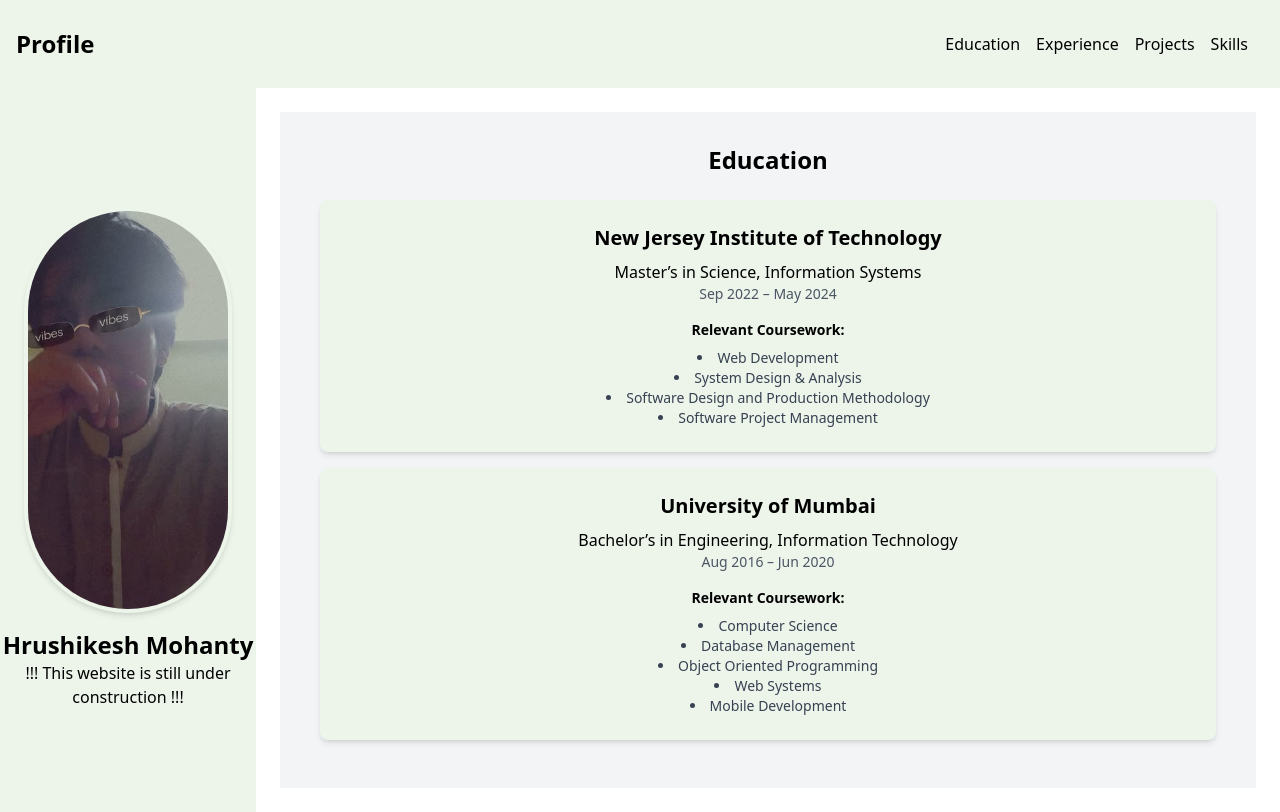
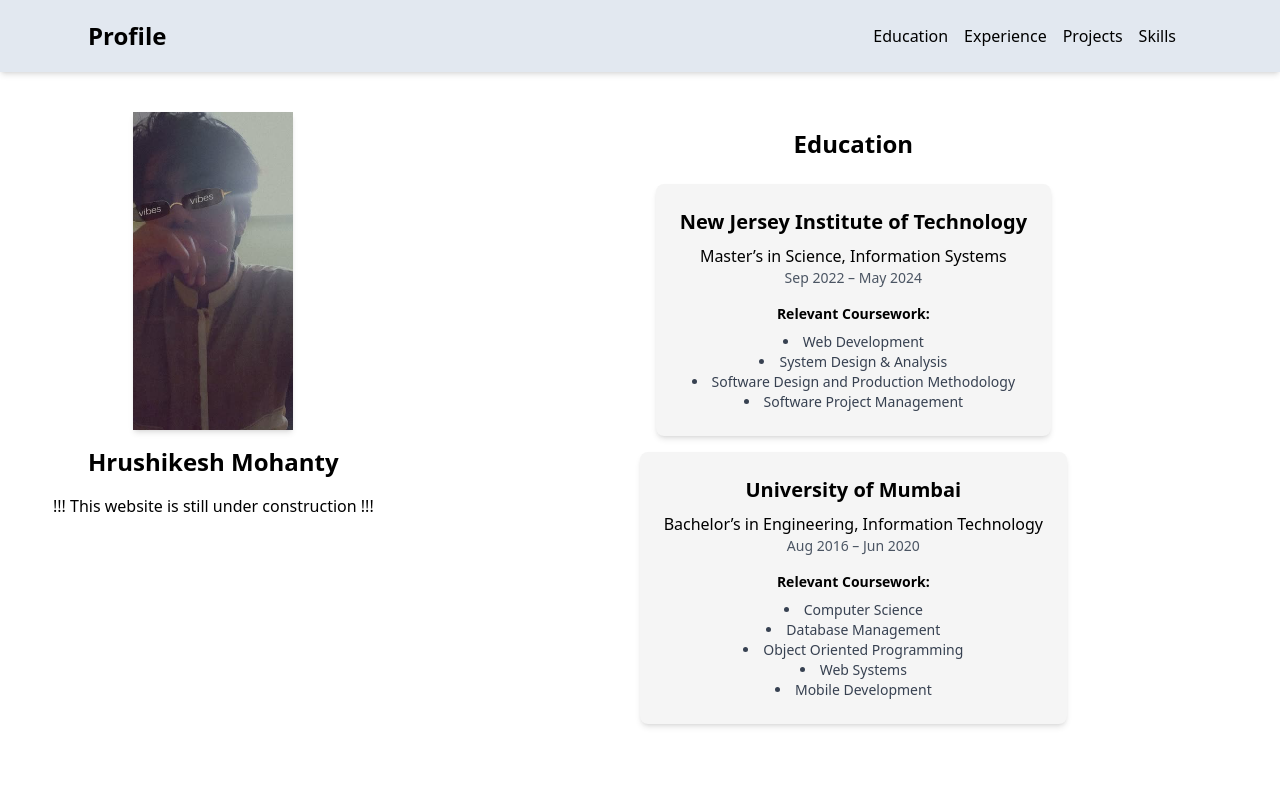
Before and after one commit to kakarot98/portfolio, a React (Vite) app: page /portfolio/education in a window 1280 px wide. Built offline with nearby package versions, Linux system fonts and the light colour scheme.

Commit message:
updated profile colors

```diff
--- a/src/App.jsx
+++ b/src/App.jsx
@@ -9,19 +9,17 @@
       <Navbar />
       <div className="main-content flex flex-row">
 
-         {/* Static Content: Profile Picture and Name */}
+        {/* Static Content: Profile Picture and Name */}
 
-        <div className="static-content w-64 flex flex-col justify-center items-center flex-shrink-0 bg-cream">
-          <div className="image m-4">
-            <img src={profile} alt="Profile" className="w-52 h-auto p-1 rounded-full shadow-md" />
-          </div>
-          <div className="font-semibold text-2xl">Hrushikesh Mohanty</div>
-          <div>!!! This website is still under construction !!!</div>
+        <div className="static-content w-1/3 flex flex-col items-center flex-shrink-0">
+          <img src={profile} alt="Profile" className="mt-10 w-40 h-auto shadow-md" />
+          <div className="font-semibold text-2xl mt-4 m-2">Hrushikesh Mohanty</div>
+          <div className="mt-2 text-center">!!! This website is still under construction !!!</div>
         </div>
 
         {/* Dynamic Content: Outlet for Routing */}
 
-        <div className="dynamic-content flex-grow p-6 bg-white">
+        <div className="dynamic-content flex-grow p-6 ">
           <Outlet />
         </div>
       </div>
--- a/src/components/education/Card.jsx
+++ b/src/components/education/Card.jsx
@@ -2,7 +2,7 @@
 
 function Card({ institution, degree, duration, coursework }) {
     return (
-        <div className="bg-white shadow-md rounded-lg p-6 mb-4" style={{ backgroundColor: '#edf5eb' }}>
+        <div className="bg-white shadow-md rounded-lg p-6 mb-4" style={{ backgroundColor: '#f5f5f5' }}>
           <h3 className="text-xl font-semibold mb-2">{institution}</h3>
           <p className="text-md font-medium">{degree}</p>
           <p className="text-sm text-gray-600 mb-4">{duration}</p>
--- a/src/components/education/Education.jsx
+++ b/src/components/education/Education.jsx
@@ -29,9 +29,9 @@
 
 const Education = () => {
   return (
-    <section className="py-8 px-4 bg-gray-100">
+    <section className="py-8 px-4">
       <h2 className="text-2xl font-bold mb-6 text-center">Education</h2>
-      <div className="max-w-4xl mx-auto">
+      <div className="max-w-4xl mx-auto flex flex-col items-center justify-start">
         {educationData.map((edu, index) => (
           <Card
             key={index}
--- a/src/components/experience/Experience.jsx
+++ b/src/components/experience/Experience.jsx
@@ -76,9 +76,9 @@
 
 
   return (
-    <section className="py-8 px-4 bg-gray-100 w-full md:w-1/2">
+    <section className="py-8 px-4">
       <h2 className="text-2xl font-bold mb-6 text-center">Professional Experience</h2>
-      <div className="space-y-4">
+      <div className="space-y-4 flex flex-col items-center justify-star">
         {experienceData.map((exp, index) => (
           <ExperienceCard
             key={index}
--- a/src/components/experience/ExperienceCard.jsx
+++ b/src/components/experience/ExperienceCard.jsx
@@ -5,9 +5,9 @@
 
   return (
     <div
-      className="bg-white shadow-md rounded-lg p-6 mb-4 cursor-pointer hover:bg-#edf5eb transition-colors duration-200"
+      className="bg-white shadow-md rounded-lg p-6 mb-4 cursor-pointer hover:bg-#edf5eb transition-colors duration-200 "
       onClick={onClick}
-      style={{ backgroundColor: '#edf5eb' }}
+      style={{ backgroundColor: '#f5f5f5' }}
     >
       <h3 className="text-xl font-semibold mb-1">{title}</h3>
       <p className="text-md font-medium text-gray-700">{company}</p>
--- a/src/components/navbar/Navbar.jsx
+++ b/src/components/navbar/Navbar.jsx
@@ -7,9 +7,9 @@
 
 const Navbar = () => {
   return (
-    <div className='flex flex-row flex-wrap justify-between items-center bg-cream shadow-md p-4'>
-      <h1 className='text-2xl font-semibold hover:text-blue-500'><Link to={`/`}>Profile</Link></h1>
-      <div className='p-4 flex flex-row justify-evenly gap-4 font-medium' >
+    <div className='flex flex-row flex-wrap justify-between items-center bg-slate-200 shadow-md p-2'>
+      <h1 className='text-2xl ml-20 font-semibold hover:text-blue-500'><Link to={``}>Profile</Link></h1>
+      <div className='p-4 mr-20 flex flex-row justify-start gap-4 font-medium' >
         <ul><Link to={'education'} className="hover:text-blue-500">Education</Link></ul>
         <ul><Link to={'experience'} className="hover:text-blue-500">Experience</Link></ul>
         <ul><Link to={`project`} className="hover:text-blue-500">Projects</Link></ul>
--- a/src/components/projects/Project.jsx
+++ b/src/components/projects/Project.jsx
@@ -74,7 +74,7 @@
 
   if (loading) {
     return (
-      <section className="py-8 px-4 bg-cream w-full">
+      <section className="py-8 px-4 ">
         <h2 className="text-2xl font-bold mb-6 text-center">Projects</h2>
         <p className="text-center">Loading projects...</p>
       </section>
@@ -83,7 +83,7 @@
 
   if (error) {
     return (
-      <section className="py-8 px-4 bg-cream w-full">
+      <section className="py-8 px-4 ">
         <h2 className="text-2xl font-bold mb-6 text-center">Projects</h2>
         <p className="text-center text-red-500">
           Failed to load projects. Please try again later.
@@ -93,7 +93,7 @@
   }
 
   return (
-    <section className="py-8 px-4 bg-cream w-full">
+    <section className="py-8 px-4">
       <h2 className="text-2xl font-bold mb-6 text-center">Projects</h2>
       <div className="max-w-6xl mx-auto grid gap-6 grid-cols-1 sm:grid-cols-2 lg:grid-cols-2">
         {projects.map((project, index) => (
--- a/src/components/skills/Skills.jsx
+++ b/src/components/skills/Skills.jsx
@@ -4,7 +4,7 @@
 
 const Skills = () => {
   return (
-    <section className="py-8 px-4 bg-cream w-full">
+    <section className="py-8 px-4">
 
       <h2 className="text-2xl font-bold mb-6 text-center flex justify-center items-center">
         🛠 Tech Stack
@@ -23,20 +23,20 @@
         </div>
 
 
-        <div>
+        {/* <div>
           <h3 className="text-xl font-semibold mb-4">Databases</h3>
           <img
             src="https://skillicons.dev/icons?i=mysql,mongodb"
             alt="Databases"
             className="w-full h-auto"
           />
-        </div>
+        </div> */}
 
 
         <div>
           <h3 className="text-xl font-semibold mb-4">Tools & Technologies</h3>
           <img
-            src="https://skillicons.dev/icons?i=redux,unity,git,bitbucket,docker,flask,heroku,postman,blender,vscode"
+            src="https://skillicons.dev/icons?i=redux,unity,git,bitbucket,docker,flask,heroku,postman,blender,vscode,mysql,mongodb"
             alt="Tools & Technologies"
             className="w-full h-auto"
           />
```
